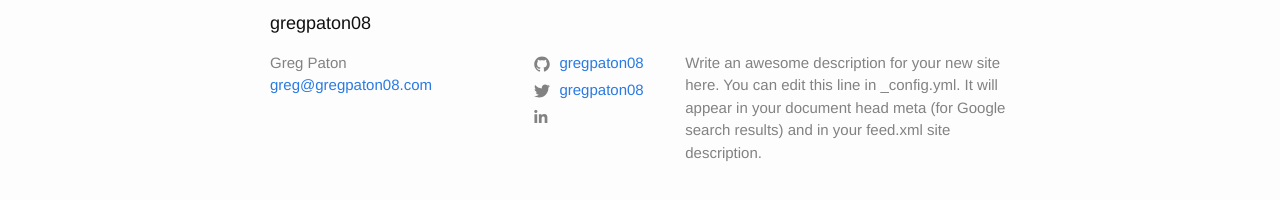
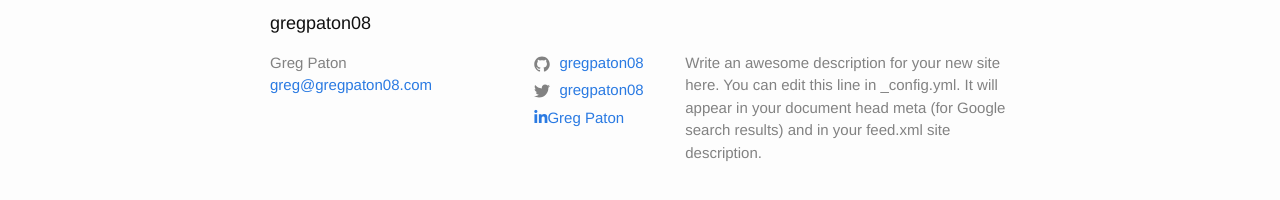
Before and after one commit to gregpaton08/gregpaton08.github.io, a Jekyll site: the page built from index.md, in a window 1280 px wide. Shown: the part 584-784 px from the top of the page. Built offline with Jekyll 4.4.1, drawn with Linux system fonts in a browser that asks for light colours; nearby versions of some CDN libraries.

Commit message:
Add linke to LinkedIn

```diff
--- a/_includes/footer.html
+++ b/_includes/footer.html
@@ -34,7 +34,7 @@
           </li>
           {% endif %}
           <li>
-            <i class="fa fa-linkedin" aria-hidden="true"></i>
+            <a href="https://www.linkedin.com/in/greg-paton-63966544/"><i class="fa fa-linkedin" aria-hidden="true"></i>Greg Paton</a>
           </li>
         </ul>
       </div>
```
